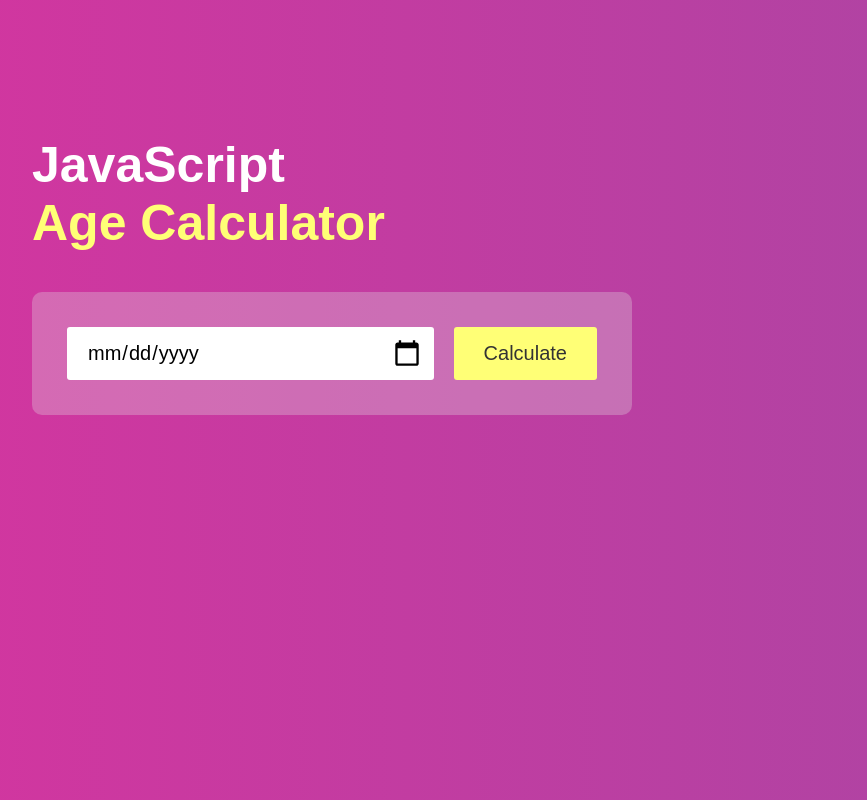
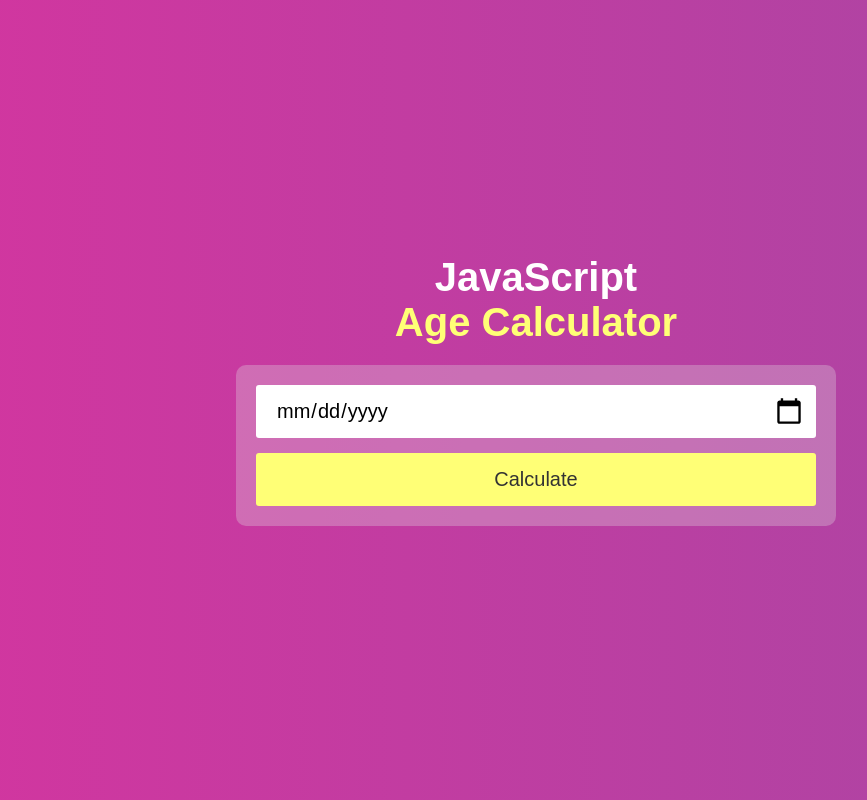
Before and after one commit to MarjanYamrali/CodeAlphaAgeCalculator, a plain HTML site: page index.html in a window 1280 px wide. Shown: the whole page, without its empty margins (104-971 px from the left). Drawn offline with Linux system fonts and the light colour scheme.

Commit message:
Update style.css

```diff
--- a/style.css
+++ b/style.css
@@ -10,23 +10,36 @@
   background: linear-gradient(270deg, rgb(167, 71, 164), rgb(212, 53, 159));
   color: #fff;
   padding: 10px;
+  /* Extra */
+  display: flex;
+  justify-content: center;
+  align-items: center;
+  flex-direction: column;
 }
 .calculator {
   width: 100%;
   max-width: 600px;
-  margin-left: 10%;
-  margin-top: 10%;
+  /* margin-left: 10%;
+  margin-top: 10%; */
+  margin: 5% auto;
 }
 .calculator h1 {
-  font-size: 50px;
+  /* font-size: 50px; */
+  font-size: 2.5rem;
+  /* extra */
+  text-align: center;
 }
 .calculator h1 span {
   color: #ffff76;
 }
 .input-box {
-  padding: 35px;
-  margin: 40px 0;
+  /* padding: 35px; */
+  padding: 20px;
+  /* margin: 40px 0; */
+  margin: 20px 0;
   display: flex;
+  /*  */
+  flex-direction: column;
   border-radius: 10px;
   background: rgb(225, 225, 225, 0.3);
   text-align: center;
@@ -35,9 +48,10 @@
   border: none;
   outline: none;
   border-radius: 3px;
-  font-size: 20px;
-  flex: 1;
-  margin-right: 20px;
+  font-size: 1.25rem;
+  /* flex: 1; */
+  /* margin-right: 20px; */
+  margin-bottom: 15px;
   padding: 14px 20px;
   position: relative;
 }
@@ -46,7 +60,8 @@
   border: none;
   outline: none;
   border-radius: 3px;
-  font-size: 20px;
+  /* font-size: 20px; */
+  font-size: 1.25rem;
   padding: 15px 30px;
   color: #333;
   cursor: pointer;
```
